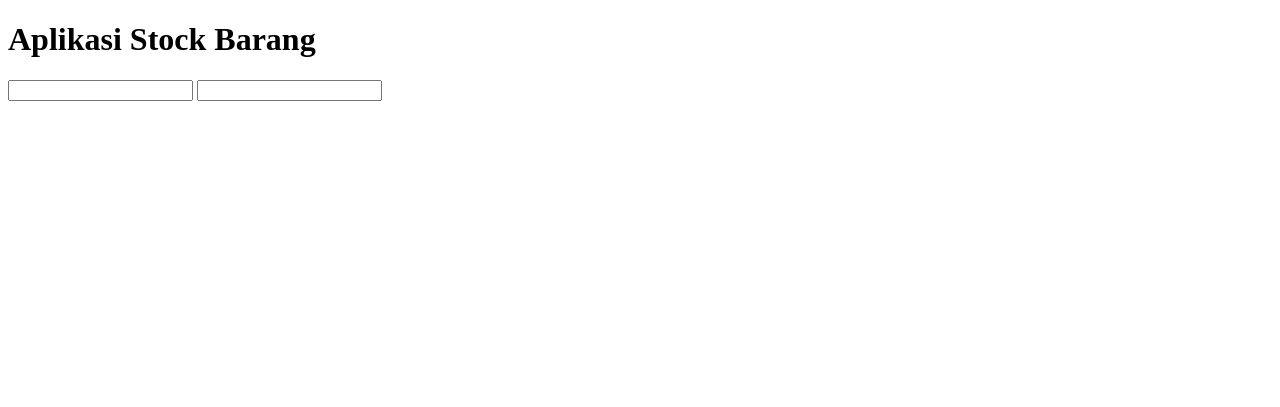
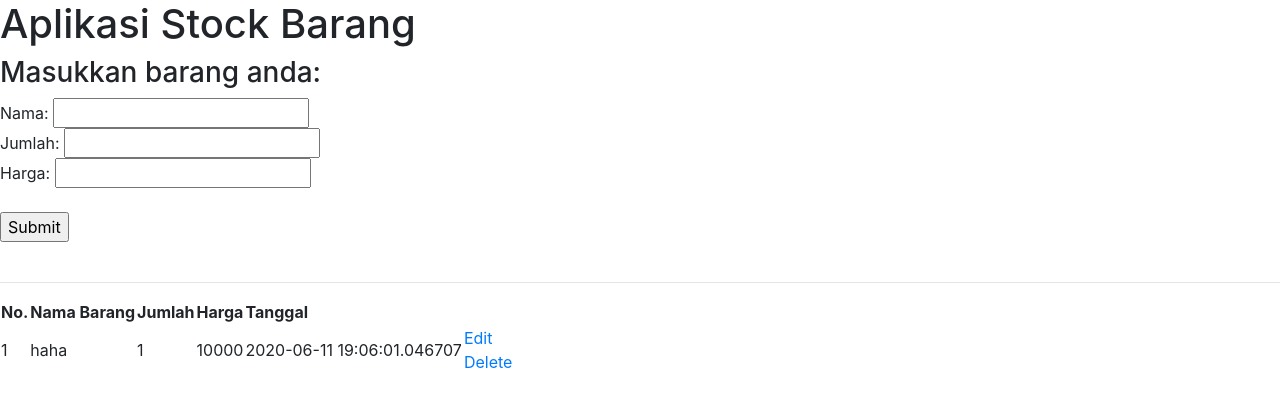
Before and after one commit to VilantinoF/Aplikasi-Stok-Barang, a Flask app: page / in a window 1280 px wide. Shown: the top 407 px of the page. Run offline with Flask 2, Linux system fonts and the light colour scheme; data comes from the database, SQL or seed files in the repository; both versions use the stored data as it was after the commit; some libraries are stand-ins or nearby versions.

Commit message:
menambah fungsi edit barang

```diff
--- a/hello_world.py
+++ b/hello_world.py
@@ -8,16 +8,49 @@ db = SQLAlchemy(app)
 
 class Barang(db.Model):
     id = db.Column(db.Integer, primary_key=True)
-    nama_barang = db.Column(db.String, nullable=False)
+    nama_barang = db.Column(db.String(100), nullable=False)
     jumlah_barang = db.Column(db.Integer, nullable=False, default=1)
     harga_barang = db.Column(db.String, nullable=False)
     tanggal_pembuatan = db.Column(db.DateTime, default=datetime.utcnow)
 
+    def __repr__(self):
+        return 'ID Barang' + str(self.id)
 
-@app.route('/')
+
+@app.route('/', methods=['GET', 'POST'])
 def index():
-    return render_template('index.html')
+    if request.method == 'POST':
+        input_barang = request.form['nama_barang']
+        input_jumlah = request.form['jumlah_barang']
+        input_harga = request.form['harga_barang']
+        post = Barang(nama_barang=input_barang, jumlah_barang=input_jumlah, harga_barang=input_harga)
+        db.session.add(post)
+        db.session.commit()
+        return redirect('/')
+    else:
+        posts = Barang.query.order_by(Barang.id).all()
+        return render_template('index.html', posts=posts)
 
+@app.route('/delete/<int:id>')
+def delete(id):
+    post_delete = Barang.query.get_or_404(id)
+    db.session.delete(post_delete)
+    db.session.commit()
+    return redirect('/')
+
+@app.route('/edit/<int:id>', methods=['GET', 'POST'])
+def update(id):
+
+    post = Barang.query.get_or_404(id)
+
+    if request.method == 'POST':
+        post.nama_barang = request.form['nama_barang']
+        post.jumlah_barang = request.form['jumlah_barang']
+        post.harga_barang = request.form['harga_barang']
+        db.session.commit()
+        return redirect('/')
+    else:
+        return render_template('edit.html', post=post)
 
 if __name__ == '__main__':
     app.run(debug=True)
--- a/templates/base.html
+++ b/templates/base.html
@@ -3,6 +3,7 @@
 <head>
     <meta charset="UTF-8">
     <meta name="viewport" content="width=device-width, initial-scale=1.0">
+    <link rel="stylesheet" href="https://stackpath.bootstrapcdn.com/bootstrap/4.5.0/css/bootstrap.min.css" integrity="sha384-9aIt2nRpC12Uk9gS9baDl411NQApFmC26EwAOH8WgZl5MYYxFfc+NcPb1dKGj7Sk" crossorigin="anonymous">
     {% block head %} {% endblock %}
 </head>
 <body>
--- a/templates/index.html
+++ b/templates/index.html
@@ -6,8 +6,45 @@
 
 {% block body %}
 <h1>Aplikasi Stock Barang</h1>
-<form action="/">
+<h3>Masukkan barang anda:</h3>
+<form action="/" method="POST">
+    Nama:
     <input type="text" name="nama_barang" id="nama_barang">
-    <input type="number" name="quantity" id="quantity">
+    <br>
+    Jumlah:
+    <input type="number" name="jumlah_barang" id="jumlah_barang">
+    <br>
+    Harga:
+    <input type="number" name="harga_barang" id="harga_barang">
+    <br>
+    <br>
+    <input type="submit" value="Submit">
 </form>
+<br>
+<hr>
+<table>
+    <tr>
+        <th>No.</th>
+        <th>Nama Barang</th>
+        <th>Jumlah</th>
+        <th>Harga</th>
+        <th>Tanggal</th>
+        <th></th>
+    </tr>
+    {% for post in posts %}
+    <tr>
+        <td>{{ post.id }}</td>
+        <td>{{ post.nama_barang }}</td>
+        <td>{{ post.jumlah_barang }}</td>
+        <td>{{ post.harga_barang }}</td>
+        <td>{{ post.tanggal_pembuatan }}</td>
+        <td>
+            <a href="/edit/{{ post.id }}">Edit</a>
+            <br>
+            <a href="/delete/{{ post.id }}">Delete</a>
+        </td>
+    </tr>
+    {% endfor %}
+</table>
+
 {% endblock %}
```
Also changed, not shown: templates/edit.html (added, +23 -0 lines), data_barang.db, static/css/main.css (added).
